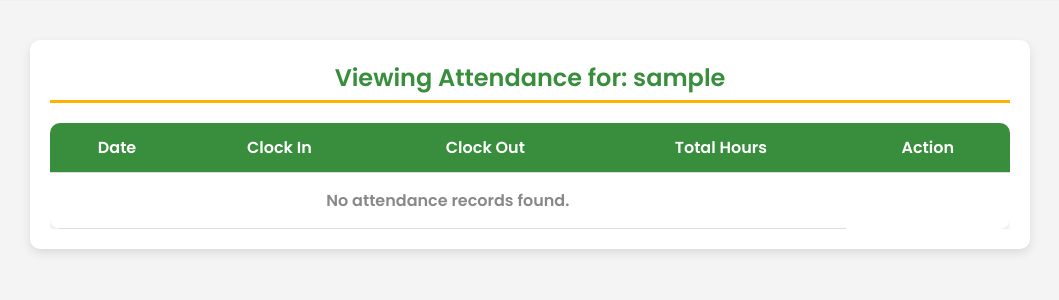
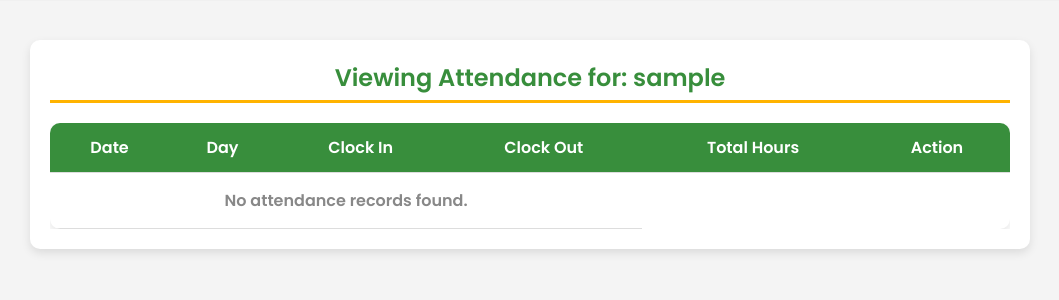
Before and after one commit to earlhsjks/tachyon-log, a Flask app: page /admin/user-logs/1 in a window 1280 px wide. Shown: the part 60-360 px from the top of the page, without its empty margins (110-1169 px from the left). Run offline with Flask 3, Linux system fonts and the light colour scheme; a user stored in the database is signed in; tables that the repository leaves empty hold one stand-in row (values such as "Sample post").

Commit message:
added day in user attendance for easy to navigate data

```diff
--- a/templates/admin/user_attendance.html
+++ b/templates/admin/user_attendance.html
@@ -16,6 +16,7 @@
                     <thead>
                         <tr>
                             <th>Date</th>
+                            <th>Day</th>
                             <th>Clock In</th>
                             <th>Clock Out</th>
                             <th>Total Hours</th>
@@ -27,6 +28,8 @@
                             {% for record in attendance %}
                             <tr>
                                 <td>{{ record.clock_in.strftime('%Y-%m-%d') }}</td>
+                                <dt>{{ record.clock_in.strftime('%A') }}
+                                </dt>
                                 <td>
                                     <input type="hidden" name="record_id" value="{{ record.id }}">
                                     <input type="time" name="clock_in_{{ record.id }}" value="{{ record.clock_in.strftime('%H:%M') }}">
```
